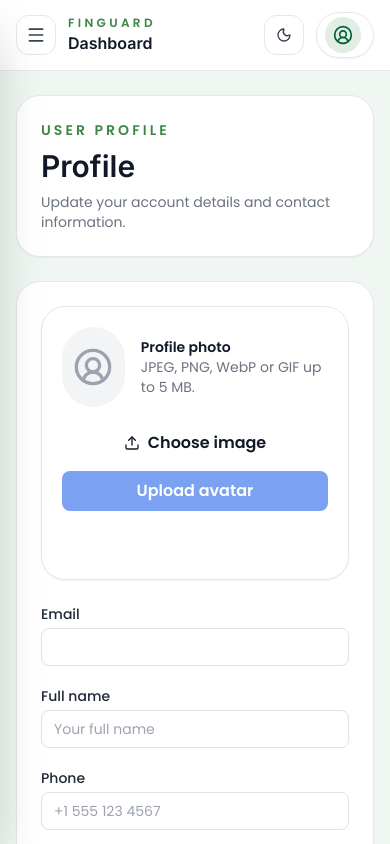
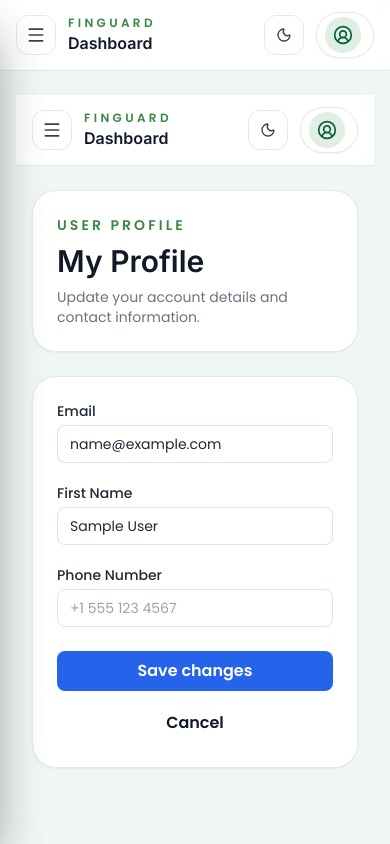
Before and after one commit to Rustam-Shrestha/el-proyecto-de-anos-final, a React (Vite) app in the folder frontend/: page /dashboard/profile in a window 390 px wide. Shown: the top 844 px of the page. Built offline with nearby package versions, Linux system fonts and the light colour scheme; no server answers; sample sign-in values are in the browser's storage.

Commit message:
feat: implement profile management with Redux sync and form validation- add ProfilePage and ProfileForm components  add updateProfileSchema validation - integrate profile update mutation - sync updated user data to Redux store - add form reset and loading states - support responsive profile layout

```diff
--- a/frontend/src/features/profile/components/ProfileForm.tsx
+++ b/frontend/src/features/profile/components/ProfileForm.tsx
@@ -1,52 +1,30 @@
-import { useEffect, useMemo, useRef, useState, type ChangeEvent } from "react";
+import { useEffect } from "react";
 import { useForm } from "react-hook-form";
 import { zodResolver } from "@hookform/resolvers/zod";
 import { z } from "zod";
-import InputField from "@components/common/InputField";
-import { Button } from "@components/common/Button";
+import Input from "@components/Input";
+import { Button } from "@shared/components/Button";
 import { useToast } from "@shared/hooks/useToast";
-import useAuth from "@hooks/useAuth";
-import {
-  resolveAvatarUrl,
-  useDeleteAvatarMutation,
-  useUpdateProfileMutation,
-  useUploadAvatarMutation,
-  type ProfileUser,
-} from "@features/profile/api/profileApi";
-import { Trash2, Upload, UserCircle2 } from "lucide-react";
+import { useAuth } from "@store/hooks";
+import { useUpdateProfileMutation } from "@features/profile/api/profileApi";
+import { profileUpdateSchema } from "@shared/utils/validators";
 
-const phoneRegex = /^\+?[0-9()\s-]{7,20}$/;
-
-const profileSchema = z.object({
-  fullName: z.string().trim().min(2, "Full name must be at least 2 characters"),
-  phone: z
-    .string()
-    .trim()
-    .optional()
-    .or(z.literal(""))
-    .refine((value) => !value || phoneRegex.test(value), {
-      message: "Enter a valid phone number",
-    }),
+const updateProfileSchema = profileUpdateSchema.extend({
+  fullName: z.string().min(1, "Full name is required"),
+  phone: z.string().optional(),
 });
 
-type ProfileFormValues = z.infer<typeof profileSchema>;
-
-const buildDefaultValues = (userData: ProfileUser | null | undefined): ProfileFormValues => ({
-  fullName: userData?.fullName || userData?.name || "",
-  phone: userData?.phone || "",
-});
+type ProfileFormValues = z.infer<typeof updateProfileSchema>;
 
 export const ProfileForm = () => {
   const toast = useToast();
-  const { userData, accessToken, refreshToken, setUserData: persistUserData } = useAuth();
+  const { userData, setUser } = useAuth();
   const updateProfileMutation = useUpdateProfileMutation();
-  const uploadAvatarMutation = useUploadAvatarMutation();
-  const deleteAvatarMutation = useDeleteAvatarMutation();
-  const avatarInputRef = useRef<HTMLInputElement | null>(null);
-  const [selectedAvatarFile, setSelectedAvatarFile] = useState<File | null>(null);
-  const [selectedAvatarPreview, setSelectedAvatarPreview] = useState<string | null>(null);
 
-  const defaultValues = useMemo(() => buildDefaultValues(userData as ProfileUser | null), [userData]);
+  const defaultValues: ProfileFormValues = {
+    fullName: (userData?.fullName as string) || userData?.name || "",
+    phone: (userData?.phone as string) || "",
+  };
 
   const {
     register,
@@ -55,98 +33,19 @@ export const ProfileForm = () => {
     setError,
     formState: { errors, isSubmitting },
   } = useForm<ProfileFormValues>({
-    resolver: zodResolver(profileSchema),
+    resolver: zodResolver(updateProfileSchema),
     defaultValues,
   });
 
   useEffect(() => {
+    reset({
+      fullName: (userData?.fullName as string) || userData?.name || "",
+      phone: (userData?.phone as string) || "",
+    });
+  }, [userData, reset]);
+
+  const handleCancel = () => {
     reset(defaultValues);
-  }, [defaultValues, reset]);
-
-  useEffect(() => {
-    return () => {
-      if (selectedAvatarPreview?.startsWith("blob:")) {
-        URL.revokeObjectURL(selectedAvatarPreview);
-      }
-    };
-  }, [selectedAvatarPreview]);
-
-  const syncStoredAuth = (nextUser: ProfileUser) => {
-    const token = accessToken || localStorage.getItem("accessToken");
-    const nextRefreshToken = refreshToken || localStorage.getItem("refreshToken");
-
-    if (token) {
-      const authPayload = {
-        accessToken: token,
-        refreshToken: nextRefreshToken,
-        user: nextUser,
-      };
-
-      localStorage.setItem("user", JSON.stringify(nextUser));
-      localStorage.setItem("userData", JSON.stringify(nextUser));
-      localStorage.setItem("userAuth", JSON.stringify(authPayload));
-    }
-  };
-
-  const applyProfileUpdate = (nextUser: ProfileUser) => {
-    persistUserData(nextUser);
-    syncStoredAuth(nextUser);
-  };
-
-const currentAvatarSrc = selectedAvatarPreview || resolveAvatarUrl(userData?.avatarUrl as string | undefined) || null;
-
-  const handleAvatarPick = (event: ChangeEvent<HTMLInputElement>) => {
-    const file = event.target.files?.[0] ?? null;
-
-    if (selectedAvatarPreview?.startsWith("blob:")) {
-      URL.revokeObjectURL(selectedAvatarPreview);
-    }
-
-    setSelectedAvatarFile(file);
-    setSelectedAvatarPreview(file ? URL.createObjectURL(file) : null);
-  };
-
-  const clearAvatarSelection = () => {
-    setSelectedAvatarFile(null);
-
-    if (selectedAvatarPreview?.startsWith("blob:")) {
-      URL.revokeObjectURL(selectedAvatarPreview);
-    }
-
-    setSelectedAvatarPreview(null);
-
-    if (avatarInputRef.current) {
-      avatarInputRef.current.value = "";
-    }
-  };
-
-  const handleAvatarUpload = async () => {
-    if (!selectedAvatarFile) {
-      toast.error("Choose an image first");
-      return;
-    }
-
-    try {
-      const updated = await uploadAvatarMutation.mutateAsync(selectedAvatarFile);
-      applyProfileUpdate({ ...(userData as ProfileUser), ...(updated || {}) });
-      clearAvatarSelection();
-      toast.success("Avatar updated successfully");
-    } catch (error: unknown) {
-      const message = error instanceof Error ? error.message : "Failed to upload avatar";
-      toast.error(message);
-    }
-  };
-
-  const handleAvatarDelete = async () => {
-    try {
-      const updated = await deleteAvatarMutation.mutateAsync();
-      applyProfileUpdate({ ...(userData as ProfileUser), ...(updated || {}) });
-      clearAvatarSelection();
-      toast.success("Avatar removed");
-    } catch (error: unknown) {
-      const message = error instanceof Error ? error.message : "Failed to remove avatar";
-      toast.error(message);
-    }
   };
 
   const onSubmit = async (values: ProfileFormValues) => {
@@ -156,36 +55,38 @@ const currentAvatarSrc = selectedAvatarPreview || resolveAvatarUrl(userData?.ava
         phone: values.phone?.trim() || undefined,
       });
 
-      const nextUser: ProfileUser = {
-        ...(userData as ProfileUser),
-        ...(updated || {}),
+      const nextUser = {
+        ...userData,
+        ...updated,
         fullName: values.fullName.trim(),
         phone: values.phone?.trim() || undefined,
       };
 
-      persistUserData(nextUser);
-      syncStoredAuth(nextUser);
+      setUser(nextUser);
       reset({
-        fullName: nextUser.fullName || "",
-        phone: nextUser.phone || "",
+        fullName: nextUser.fullName as string,
+        phone: (nextUser.phone as string) || "",
       });
       toast.success("Profile updated successfully");
-    } catch (error: unknown) {
+    } catch (error) {
       const apiError = error as {
-        response?: { data?: { message?: string; errors?: Record<string, string[]> } };
+        response?: {
+          data?: { message?: string; errors?: Record<string, string[]> };
+        };
         message?: string;
       };
-      const message = apiError?.response?.data?.message || apiError?.message || "Failed to update profile";
+      const message =
+        apiError?.response?.data?.message ||
+        apiError?.message ||
+        "Failed to update profile";
       const fieldErrors = apiError?.response?.data?.errors;
 
       if (fieldErrors?.fullName?.[0]) {
         setError("fullName", { type: "server", message: fieldErrors.fullName[0] });
       }
-
       if (fieldErrors?.phone?.[0]) {
         setError("phone", { type: "server", message: fieldErrors.phone[0] });
       }
-
       if (!fieldErrors) {
         setError("fullName", { type: "server", message });
       }
@@ -196,100 +97,41 @@ const currentAvatarSrc = selectedAvatarPreview || resolveAvatarUrl(userData?.ava
 
   return (
     <form className="space-y-6" onSubmit={handleSubmit(onSubmit)}>
-      <section className="rounded-3xl border border-gray-200 bg-white p-5 shadow-sm dark:border-gray-800 dark:bg-gray-900">
-        <div className="flex flex-col gap-4 sm:flex-row sm:items-center sm:justify-between">
-          <div className="flex items-center gap-4">
-            <div className="flex h-20 w-20 items-center justify-center overflow-hidden rounded-full bg-gray-100 text-gray-400 dark:bg-gray-800">
-              {currentAvatarSrc ? (
-                <img src={currentAvatarSrc} alt="Profile avatar" className="h-full w-full object-cover" />
-              ) : (
-                <UserCircle2 className="h-10 w-10" />
-              )}
-            </div>
-            <div>
-              <p className="text-sm font-semibold text-gray-900 dark:text-gray-100">Profile photo</p>
-              <p className="text-sm text-gray-500 dark:text-gray-400">JPEG, PNG, WebP or GIF up to 5 MB.</p>
-            </div>
-          </div>
-
-          <div className="flex flex-col gap-2 sm:flex-row">
-            <input ref={avatarInputRef} type="file" accept="image/*" onChange={handleAvatarPick} className="hidden" />
-            <Button
-              type="button"
-              variant="ghost"
-              leftIcon={<Upload className="h-4 w-4" />}
-              onClick={() => avatarInputRef.current?.click()}
-              disabled={uploadAvatarMutation.isPending || deleteAvatarMutation.isPending}
-            >
-              Choose image
-            </Button>
-            <Button
-              type="button"
-              isLoading={uploadAvatarMutation.isPending}
-              onClick={handleAvatarUpload}
-              disabled={!selectedAvatarFile || deleteAvatarMutation.isPending}
-            >
-              Upload avatar
-            </Button>
-            <Button
-              type="button"
-              variant="danger"
-              leftIcon={<Trash2 className="h-4 w-4" />}
-              onClick={handleAvatarDelete}
-              disabled={!userData?.avatarUrl || uploadAvatarMutation.isPending}
-            >
-              Remove
-            </Button>
-          </div>
-        </div>
-        {selectedAvatarFile ? (
-          <p className="mt-3 text-sm text-gray-500 dark:text-gray-400">
-            Selected: {selectedAvatarFile.name}
-          </p>
-        ) : null}
-      </section>
-
       <div className="grid gap-5 md:grid-cols-2">
-        <InputField
+        <Input
           label="Email"
           type="email"
-          value={userData?.email || ""}
-          readOnly
+          value={(userData?.email as string) || ""}
           className="md:col-span-2"
+          disabled
         />
 
-        <InputField
-          label="Full name"
-          placeholder="Your full name"
+        <Input
+          label="First Name"
+          placeholder="Your first name"
           error={errors.fullName?.message}
           {...register("fullName")}
         />
 
-        <InputField
-          label="Phone"
+        <Input
+          label="Phone Number"
           placeholder="+1 555 123 4567"
           error={errors.phone?.message}
           {...register("phone")}
         />
       </div>
 
-      <div className="rounded-2xl border border-dashed border-gray-200 bg-gray-50 p-4 text-sm text-gray-500 dark:border-gray-800 dark:bg-gray-950 dark:text-gray-400">
-        Avatar changes are saved separately from profile text updates.
-      </div>
-
       <div className="flex flex-col-reverse gap-3 sm:flex-row sm:justify-end">
         <Button
           type="button"
           variant="ghost"
-          className="sm:min-w-28"
-          onClick={() => reset(defaultValues)}
+          onClick={handleCancel}
           disabled={updateProfileMutation.isPending || isSubmitting}
         >
           Cancel
         </Button>
         <Button
           type="submit"
-          className="sm:min-w-28"
           isLoading={updateProfileMutation.isPending || isSubmitting}
         >
           Save changes
--- a/frontend/src/features/profile/pages/ProfilePage.tsx
+++ b/frontend/src/features/profile/pages/ProfilePage.tsx
@@ -1,12 +1,18 @@
 import { memo } from "react";
+import { DashboardLayout } from "@shared/layouts/DashboardLayout";
 import ProfileForm from "@features/profile/components/ProfileForm";
 
-const ProfilePage = () => {
+const ProfilePage = memo(() => {
   return (
-    <section className="space-y-6">
+    <DashboardLayout>
+      <div className="mx-auto max-w-3xl space-y-6">
         <div className="rounded-3xl border border-gray-200 bg-white p-6 shadow-sm dark:border-gray-800 dark:bg-gray-900">
-        <p className="text-sm font-semibold uppercase tracking-[0.22em] text-[var(--green-icon)]">User Profile</p>
-        <h2 className="mt-2 text-3xl font-semibold text-gray-900 dark:text-gray-100">Profile</h2>
+          <p className="text-sm font-semibold uppercase tracking-[0.22em] text-[var(--green-icon)]">
+            User Profile
+          </p>
+          <h2 className="mt-2 text-3xl font-semibold text-gray-900 dark:text-gray-100">
+            My Profile
+          </h2>
           <p className="mt-2 text-sm text-gray-500 dark:text-gray-400">
             Update your account details and contact information.
           </p>
@@ -15,8 +21,11 @@ const ProfilePage = () => {
         <div className="rounded-3xl border border-gray-200 bg-white p-6 shadow-sm dark:border-gray-800 dark:bg-gray-900">
           <ProfileForm />
         </div>
-    </section>
+      </div>
+    </DashboardLayout>
   );
-};
+});
 
-export default memo(ProfilePage);
+ProfilePage.displayName = "ProfilePage";
+
+export default ProfilePage;
--- a/frontend/src/shared/utils/validators.ts
+++ b/frontend/src/shared/utils/validators.ts
@@ -27,6 +27,8 @@ export const profileUpdateSchema = z.object({
   phone: z.string().optional(),
   address: z.string().optional(),
 });
+
+export const updateProfileSchema = profileUpdateSchema;
 
 export const kycSubmitSchema = z.object({
   documents: z
```
Lines whose indentation alone changed are shown as unchanged.
